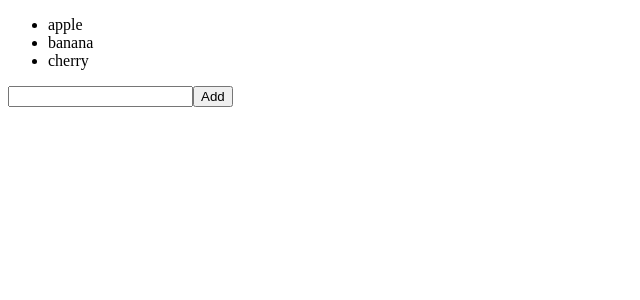
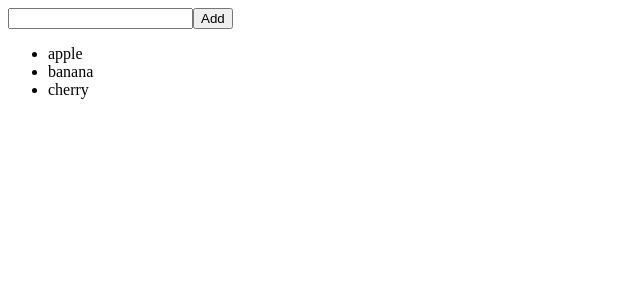
Before and after one commit to maddenp/react-redux-test, a React app: page / in a window 1280 px wide. Shown: the top 300 px of the page, without its empty margins (0-640 px from the left). Built offline with nearby package versions, Linux system fonts and the light colour scheme.

Commit message:
Move list to bottom

```diff
--- a/src/components/List.js
+++ b/src/components/List.js
@@ -6,10 +6,10 @@ import ListItem from './ListItem';
 
 export default props => (
   <div>
+    <Box box_value={props.box_value} onEntry={props.onEntry} />
+    <Button onButtonClick={props.onButtonClick} />
     <ul>
       {props.items.map(item => <ListItem key={item.key} item={item.val} onItemClick={() => props.onItemClick(item.key)} />)}
     </ul>
-    <Box box_value={props.box_value} onEntry={props.onEntry} />
-    <Button onButtonClick={props.onButtonClick} />
   </div>
 );
```
